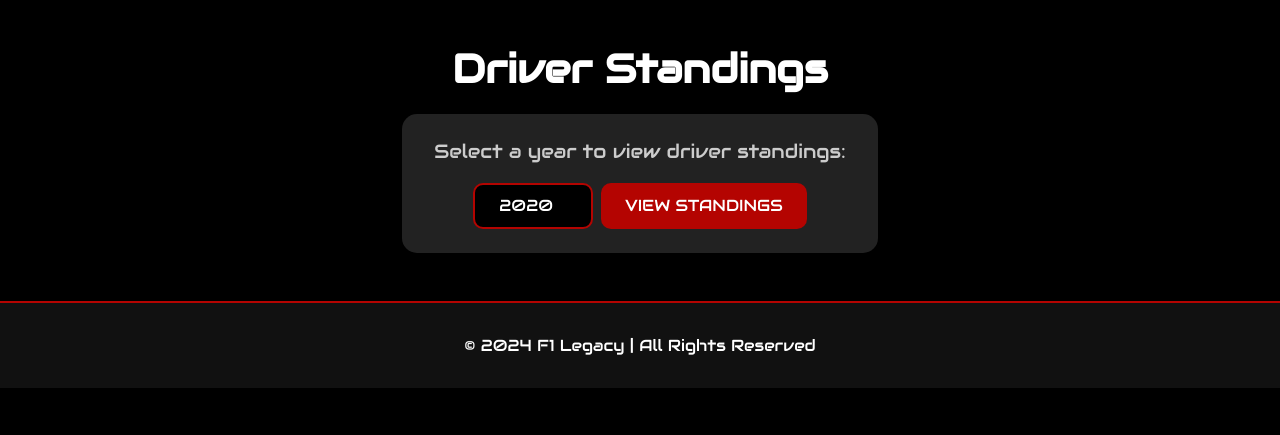
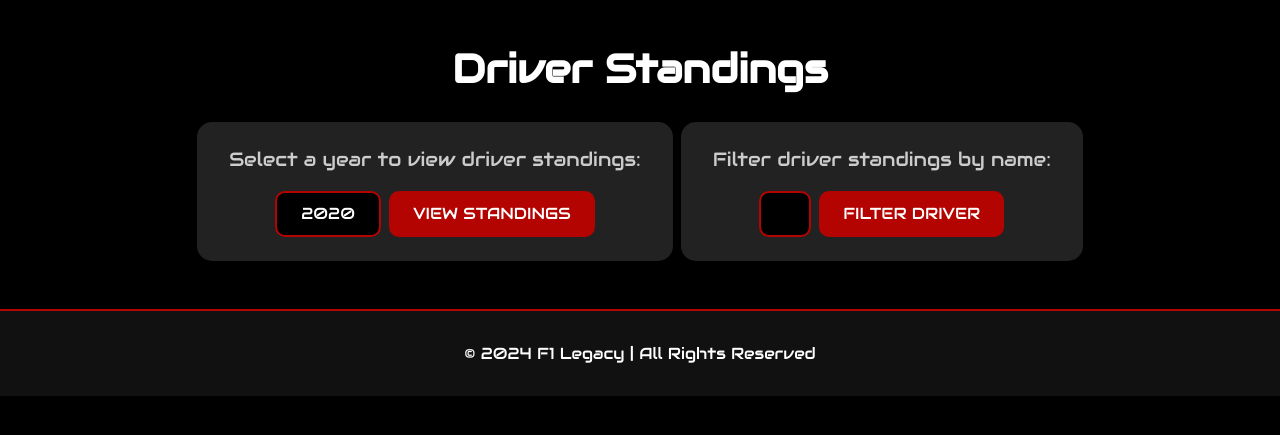
Before and after one commit to Angelgares/F1Legacy, a Django app: page /driver_standings/ in a window 1280 px wide. Shown: the part 85-520 px from the top of the page. Run offline with Django 5.2, Linux system fonts and the light colour scheme; tables that the repository leaves empty hold one stand-in row (values such as "Sample post"); lists and menus that the app fills with data are empty.

Commit message:
feat: add filtering options for driver && team standings by name

```diff
--- a/f1legacy_project/f1legacy/static/styles.css
+++ b/f1legacy_project/f1legacy/static/styles.css
@@ -299,6 +299,10 @@
     display: flex;
     flex-direction: column;
     align-items: center;
+}
+
+.search-container.button {
+    margin: 0.5em 0 0 0;
 }
 
 .search-container.hidden {
@@ -692,7 +696,7 @@
     -webkit-appearance: none;
     -moz-appearance: none;
     text-align: center;
-    width: 120px;
+    width: auto;
     transition: background-color 0.3s ease, border-color 0.3s ease;
 }
 
--- a/f1legacy_project/f1legacy/templates/driver_standings.html
+++ b/f1legacy_project/f1legacy/templates/driver_standings.html
@@ -37,7 +37,8 @@
         <div class="driver-header">
             <h1>Driver Standings</h1>
             {% if years %}
-            <div class="search-container">
+            <div class="search-row">
+            <div class="search-container button">
                 <form method="get" action="{% url 'driver_standings' %}" class="search-form">
                     <p>Select a year to view driver standings:</p>
                     <div class="search-row">
@@ -52,6 +53,24 @@
                     </div>
                 </form>
             </div>
+            <div class="search-container button">
+                <form method="get" action="{% url 'driver_standings' %}" class="search-form">
+                    <p>Filter driver standings by name:</p>
+                    <div class="search-row">
+                        <div class="year-dropdown">
+                            <select name="driver" class="dropdown-select" required>
+                                {% for driver in drivers %}
+                                <option value="{{ driver }}" {% if driver == request.GET.driver %}selected{% endif %}>
+                                    {{ driver }}
+                                </option>
+                                {% endfor %}
+                            </select>
+                        </div>
+                        <button type="submit" class="search-button">Filter Driver</button>
+                    </div>
+                </form>
+            </div>
+        </div>
         </div>
         {%if driver_standings %}
         <div class="search-container">
@@ -59,6 +78,7 @@
                 <thead>
                     <tr>
                         <th class="table-button left">
+                            {% if not request.GET.driver %}
                             <a href="?year={{ request.GET.year }}&sort=position&order={% if current_sort == 'position' and current_order == 'asc' %}desc{% else %}asc{% endif %}">
                                 POSITION
                                 {% if current_sort == 'position' %}
@@ -69,11 +89,18 @@
                                     {% endif %}
                                 {% endif %}
                             </a>
+                            {% else %}
+                            POSITION
+                            {% endif %}
                         </th>
+                        {% if request.GET.driver %}
+                        <th class="table-button">YEAR</th>
+                        {% endif %}
+                        {% if not request.GET.driver %}
+                        <th class="table-button">NAME</th>
+                        {% endif %}
                         <th class="table-button">
-                            NAME
-                        </th>
-                        <th class="table-button">
+                            {% if not request.GET.driver %}
                             <a href="?year={{ request.GET.year }}&sort=car&order={% if current_sort == 'car' and current_order == 'asc' %}desc{% else %}asc{% endif %}">
                                 CAR
                                 {% if current_sort == 'car' %}
@@ -84,17 +111,23 @@
                                     {% endif %}
                                 {% endif %}
                             </a>
+                            {% else %}
+                            CAR
+                            {% endif %}
                         </th>
-                        <th class="table-button right">
-                            POINTS
-                        </th>
+                        <th class="table-button right">POINTS</th>
                     </tr>
                 </thead>
                 <tbody>
                     {% for standing in driver_standings %}
                     <tr>
                         <td>{% if standing.position == 0 %}*{% else %}{{ standing.position }}{% endif %}</td>
+                        {% if request.GET.driver %}
+                        <td>{{ standing.year }}</td>
+                        {% endif %}
+                        {% if not request.GET.driver %}
                         <td>{{ standing.name }}</td>
+                        {% endif %}
                         <td>{{ standing.car }}</td>
                         <td>
                             {% if standing.points|stringformat:"d" == standing.points|stringformat:"g" %}
@@ -108,6 +141,7 @@
                 </tbody>
             </table>
         </div>
+
         {% endif %}
         {% else %}
         <p>No driver standings available</p>
```
Also changed, not shown: f1legacy_project/f1legacy/templates/team_standings.html (+42 -1 lines).
